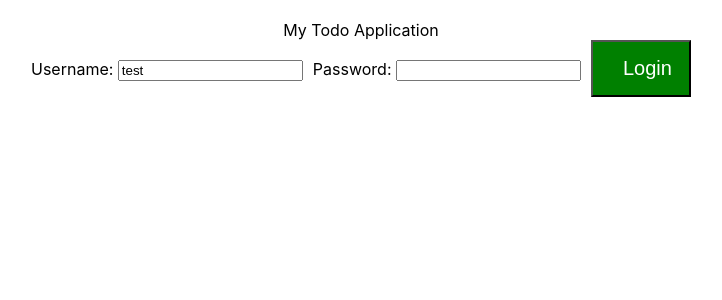
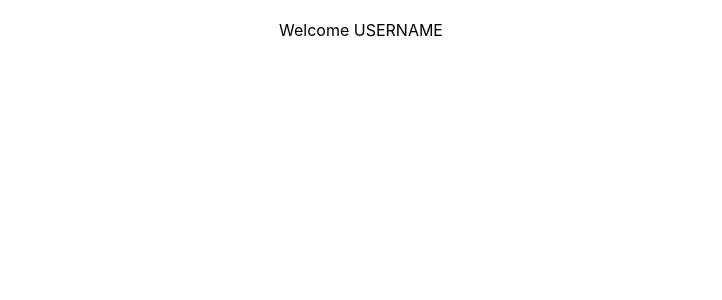
Before and after one commit to AlexanderNissen/todo-app-full-stack, a React (Create React App) app: page /welcome in a window 1280 px wide. Shown: the top 300 px of the page, without its empty margins (279-1001 px from the left). Built offline with nearby package versions, Linux system fonts and the light colour scheme.

Commit message:
S4S07 - Implementing routing for components using React Router framework

```diff
--- a/package.json
+++ b/package.json
@@ -8,6 +8,7 @@
     "@testing-library/user-event": "^13.5.0",
     "react": "^18.1.0",
     "react-dom": "^18.1.0",
+    "react-router-dom": "^6.3.0",
     "react-scripts": "5.0.1",
     "web-vitals": "^2.1.4"
   },
--- a/src/components/todo/TodoApp.jsx
+++ b/src/components/todo/TodoApp.jsx
@@ -1,13 +1,20 @@
 import React, {Component} from 'react';
 import LoginComponent from './LoginComponent';
 import './LoginComponent.css';
+import WelcomeComponent from './WelcomeComponent';
+import {BrowserRouter as Router, Routes, Route} from 'react-router-dom'
 
 class TodoApp extends Component {
   render() {
-    return(
+    return (
       <div className="TodoApp">
-        My Todo Application
-        <LoginComponent />
+        <Router>
+          <Routes>
+            <Route path="/" element={<LoginComponent/>}/>
+            <Route path="/login" element={<LoginComponent />}/>
+            <Route path="/welcome" element={<WelcomeComponent />}/>
+          </Routes>
+        </Router>
       </div>
     );
   }
--- /dev/null
+++ b/src/components/todo/WelcomeComponent.jsx
@@ -0,0 +1,10 @@
+import React, { Component } from 'react';
+
+class WelcomeComponent extends Component {
+  render() {
+    return <div>Welcome USERNAME</div>
+  }
+}
+
+
+export default WelcomeComponent;
```
Also changed, not shown: notes/dev_notes.txt, 1 other file (tests, documents, lock files or other folders).
